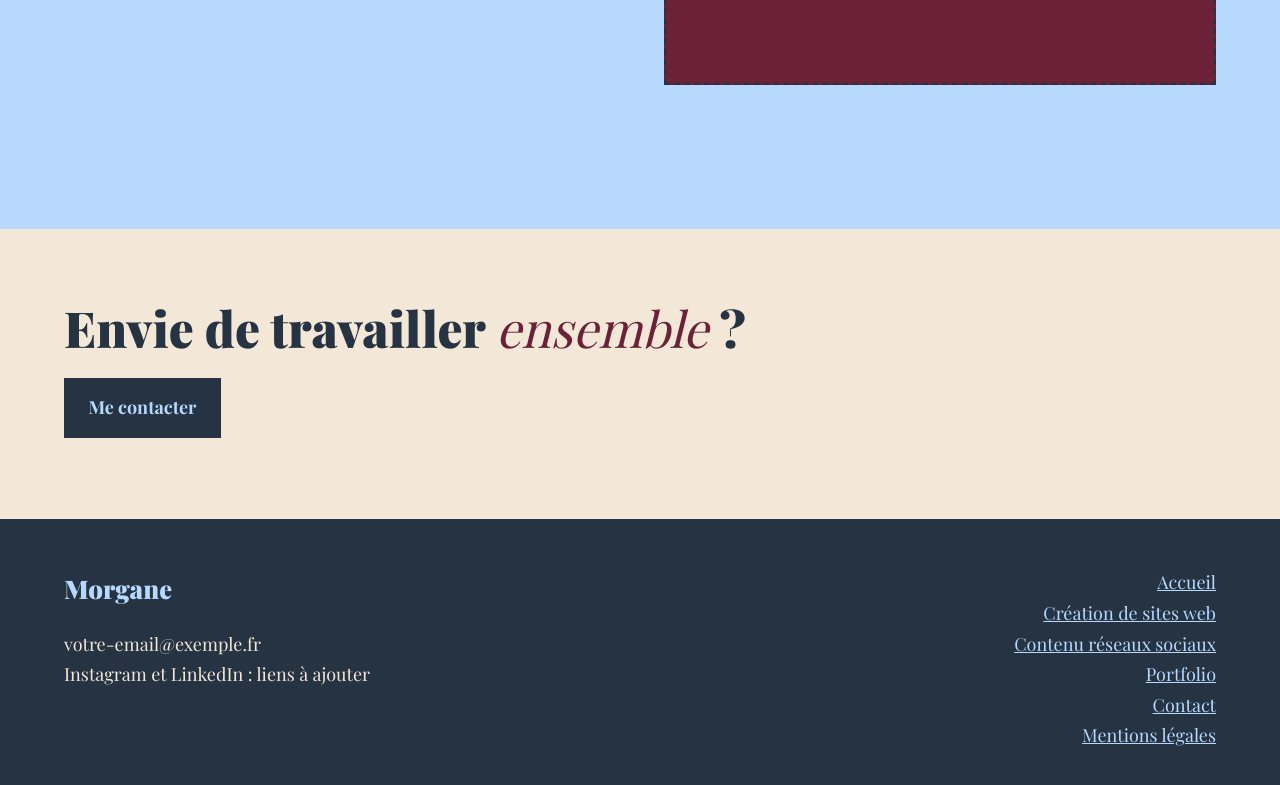
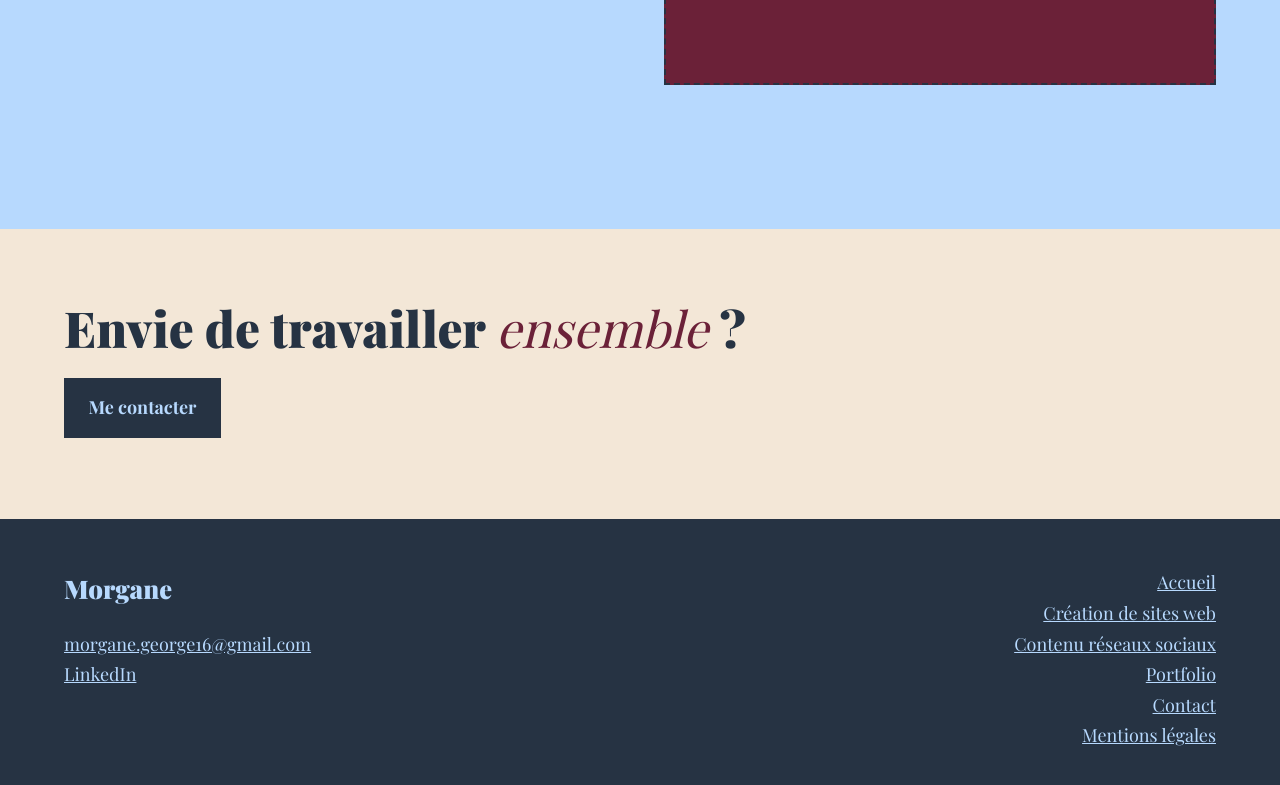
Before and after one commit to morgane1616/portfolio, a plain HTML site: page portfolio.html in a window 1280 px wide. Shown: the part 2916-3701 px from the top of the page. Drawn offline with nearby package versions, Linux system fonts and the light colour scheme; a web font is replaced by a local one.

Commit message:
Update portfolio.html

```diff
--- a/portfolio.html
+++ b/portfolio.html
@@ -34,5 +34,5 @@
 
 <section><div class="wrap"><h2>Envie de travailler <em>ensemble</em> ?</h2><a class="btn" href="contact.html">Me contacter</a></div></section>
 </main>
-<footer><div class="wrap"><div><a class="logo" href="index.html">Morgane</a><p>votre-email@exemple.fr<br>Instagram et LinkedIn : liens à ajouter</p></div><ul><li><a href="index.html">Accueil</a></li><li><a href="services-web.html">Création de sites web</a></li><li><a href="services-communication.html">Contenu réseaux sociaux</a></li><li><a href="portfolio.html">Portfolio</a></li><li><a href="contact.html">Contact</a></li><li><a href="mentions-legales.html">Mentions légales</a></li></ul></div></footer>
+<footer><div class="wrap"><div><a class="logo" href="index.html">Morgane</a><p><a href="mailto:morgane.george16@gmail.com">morgane.george16@gmail.com</a><br><a href="https://www.linkedin.com/in/morgane-george/" target="_blank" rel="noopener">LinkedIn</a></p></div><ul><li><a href="index.html">Accueil</a></li><li><a href="services-web.html">Création de sites web</a></li><li><a href="services-communication.html">Contenu réseaux sociaux</a></li><li><a href="portfolio.html">Portfolio</a></li><li><a href="contact.html">Contact</a></li><li><a href="mentions-legales.html">Mentions légales</a></li></ul></div></footer>
 </body></html>
```
